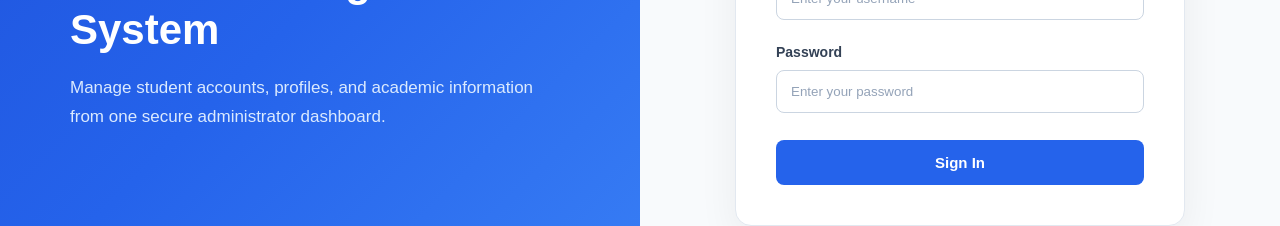
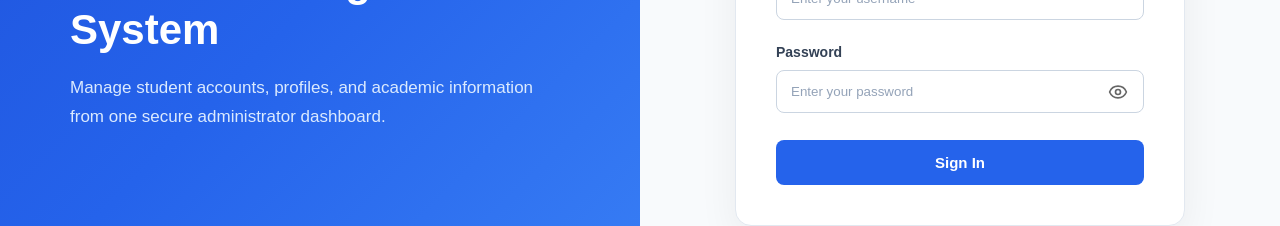
Before and after one commit to sangeerththanan-academic/student-management-system, a React (Vite) app in the folder frontend/: page /login in a window 1280 px wide. Shown: the part 404-630 px from the top of the page. Built offline with nearby package versions, Linux system fonts and the light colour scheme; no server answers.

Commit message:
feat: add show/hide password toggle for CR-016

```diff
--- a/frontend/package.json
+++ b/frontend/package.json
@@ -13,6 +13,7 @@
     "lucide-react": "^1.37.0",
     "react": "^19.2.8",
     "react-dom": "^19.2.8",
+    "react-icons": "^5.7.0",
     "react-router-dom": "^7.18.2"
   },
   "devDependencies": {
--- a/frontend/src/components/LoginFormSection.jsx
+++ b/frontend/src/components/LoginFormSection.jsx
@@ -1,4 +1,5 @@
 import { useState } from "react";
+import PasswordInput from "./PasswordInput";
 
 function LoginFormSection({ onSubmit, loading, error }) {
 
@@ -72,9 +73,9 @@ function LoginFormSection({ onSubmit, loading, error }) {
                             Password
                         </label>
 
-                        <input
+                        <PasswordInput
                             id="password"
-                            type="password"
+                            name="password"
                             value={password}
                             onChange={(event) =>
                                 setPassword(event.target.value)
--- /dev/null
+++ b/frontend/src/components/PasswordInput.jsx
@@ -0,0 +1,53 @@
+import { useState } from "react";
+import { LuEye, LuEyeClosed } from "react-icons/lu";
+import "../styles/passwordInput.css";
+
+function PasswordInput({
+    id = "password",
+    name = "password",
+    value,
+    onChange,
+    placeholder = "",
+    autoComplete,
+    disabled = false,
+    required = false
+}) {
+    const [showPassword, setShowPassword] = useState(false);
+
+    return (
+        <div className="password-input-wrapper">
+            <input
+                id={id}
+                type={showPassword ? "text" : "password"}
+                name={name}
+                value={value}
+                onChange={onChange}
+                placeholder={placeholder}
+                autoComplete={autoComplete}
+                disabled={disabled}
+                required={required}
+            />
+
+            <button
+                type="button"
+                className="password-toggle-button"
+                onClick={() =>
+                    setShowPassword((previous) => !previous)
+                }
+                disabled={disabled}
+                aria-label={
+                    showPassword ? "Hide password" : "Show password"
+                }
+                aria-pressed={showPassword}
+            >
+                {showPassword ? (
+                    <LuEyeClosed />
+                ) : (
+                    <LuEye />
+                )}
+            </button>
+        </div>
+    );
+}
+
+export default PasswordInput;
--- a/frontend/src/components/StudentFormModal.jsx
+++ b/frontend/src/components/StudentFormModal.jsx
@@ -1,6 +1,6 @@
 import { useEffect, useState } from "react";
-
 import apiRequest from "../services/api";
+import PasswordInput from "./PasswordInput";
 
 // CR-004 validation rules
 const REGISTRATION_NO_REGEX = /^REG\d+$/;
@@ -529,17 +529,17 @@ function StudentFormModal({
                     {/* Password - Add only */}
                     {!editingStudent && (
                         <div className="form-group">
-
                             <label htmlFor="password">
                                 Password
                             </label>
 
-                            <input
+                            <PasswordInput
                                 id="password"
-                                type="password"
                                 name="password"
                                 value={formData.password}
                                 onChange={handleInputChange}
+                                placeholder="Enter password"
+                                autoComplete="new-password"
                                 disabled={formLoading}
                                 required
                             />
@@ -549,7 +549,6 @@ function StudentFormModal({
                                     {fieldErrors.password}
                                 </span>
                             )}
-
                         </div>
                     )}
 
--- /dev/null
+++ b/frontend/src/styles/passwordInput.css
@@ -0,0 +1,46 @@
+/* Password input with show/hide toggle */
+.password-input-wrapper {
+    position: relative;
+    width: 100%;
+}
+
+.password-input-wrapper input {
+    width: 100%;
+    padding-right: 45px;
+    box-sizing: border-box;
+}
+
+.password-toggle-button {
+    position: absolute;
+    top: 50%;
+    right: 12px;
+    transform: translateY(-50%);
+
+    display: flex;
+    align-items: center;
+    justify-content: center;
+
+    padding: 4px;
+    border: none;
+    background: transparent;
+    color: #666;
+    cursor: pointer;
+
+    font-size: 20px;
+    line-height: 1;
+}
+
+.password-toggle-button:hover {
+    color: #222;
+}
+
+.password-toggle-button:focus-visible {
+    outline: 2px solid #2563eb;
+    outline-offset: 2px;
+    border-radius: 4px;
+}
+
+.password-toggle-button:disabled {
+    cursor: not-allowed;
+    opacity: 0.5;
+}
```
Also changed, not shown: 1 other file (tests, documents, lock files or other folders).
